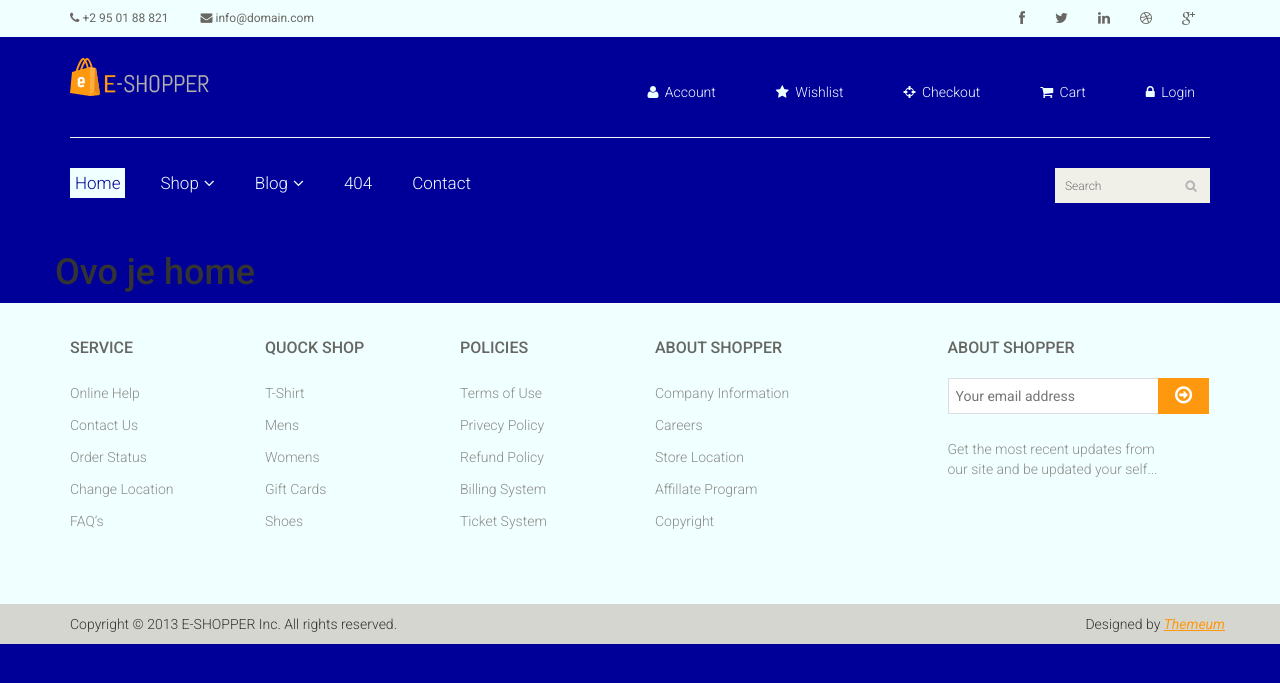
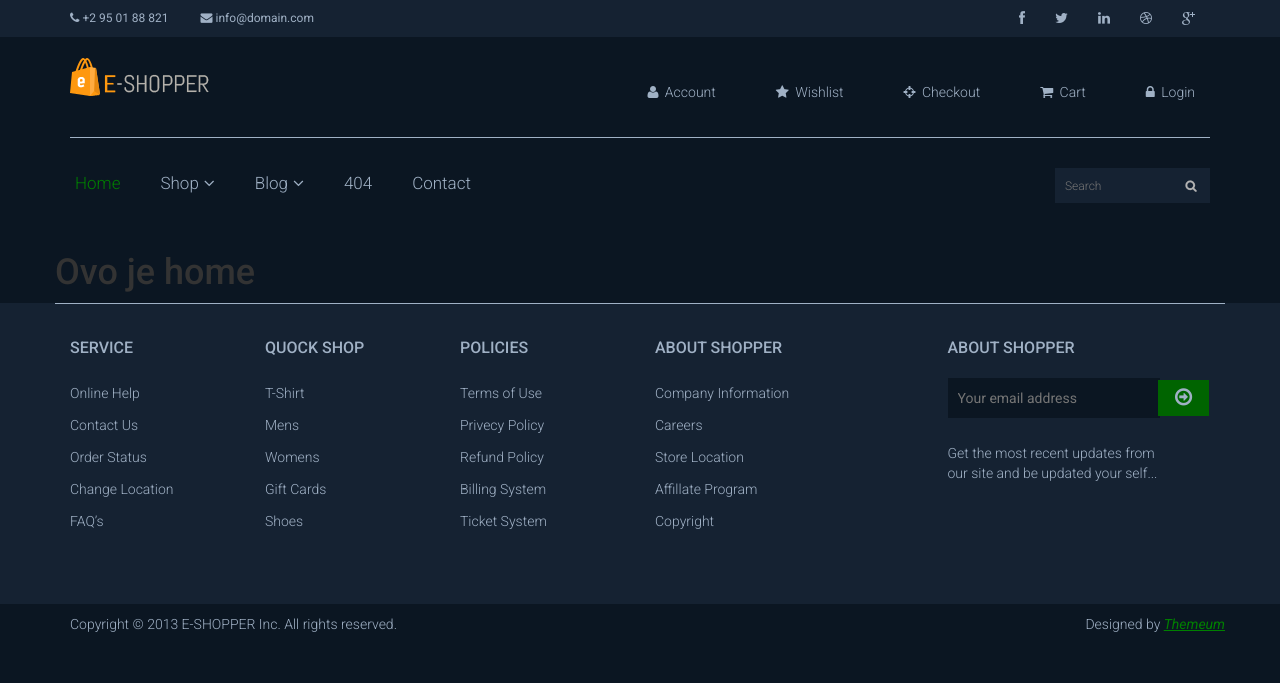
Before and after one commit to Zamachi/WebIS, a PHP site: page / in a window 1280 px wide. Shown: the top 683 px of the page. Run offline with PHP 8.4, Linux system fonts and the light colour scheme.

Commit message:
novi izgled main css
lepsi je sajt

```diff
--- a/WBISFramework/public/css/main.css
+++ b/WBISFramework/public/css/main.css
@@ -8,7 +8,7 @@
 
 body {
   font-family: 'Roboto', sans-serif;
-  background:#000099;
+  background: #0B1622;
   position: relative;
   font-weight:400px;
 }
@@ -68,7 +68,7 @@ a#scrollUp i{
 **************************/
 
 .header_top {
-  background: none repeat scroll 0 0 azure;
+  background: none repeat scroll 0 0 #152232;
 }
 
 .contactinfo ul li:first-child{
@@ -77,7 +77,7 @@ a#scrollUp i{
 
 .contactinfo ul li a{
   font-size: 12px;
-  color: #696763;
+  color: #a0b1c5;
   font-family: 'Roboto', sans-serif;
 }
 
@@ -90,7 +90,7 @@ a#scrollUp i{
 .social-icons ul li a {
   border: 0 none;
   border-radius: 0;
-  color: #696763;
+  color: #a0b1c5;
   padding:0px;
 }
 
@@ -100,44 +100,21 @@ a#scrollUp i{
 }
 
 .social-icons ul li a i {
+  background: #152232;
   padding: 11px 15px;
-   transition: all 0.9s ease 0s;
-  -moz-transition: all 0.9s ease 0s;
-  -webkit-transition: all 0.9s ease 0s;
-  -o-transition: all 0.9s ease 0s;
 }
 
 .social-icons ul li a i:hover{
-  color: #fff;
-   transition: all 0.9s ease 0s;
-  -moz-transition: all 0.9s ease 0s;
-  -webkit-transition: all 0.9s ease 0s;
-  -o-transition: all 0.9s ease 0s;
-}
-
-
-.fa-facebook:hover {
-  background: #0083C9;
-}
-
-.fa-twitter:hover  {
-	background:#5BBCEC;
-}
-
-.fa-linkedin:hover  {
-	background:#FF4518;
-}
-
-.fa-dribbble:hover  {
-	background:#90C9DC;
-}
-
-.fa-google-plus:hover  {
-	background:#CE3C2D;
+  background: #152232;
+  color: green;
+  transition: 0.6s;
+  -moz-transition: 0.6s;
+  -webkit-transition: 0.6s;
+  -o-transition: 0.6s;
 }
 
 .header-middle .container .row {
-  border-bottom: 1px solid #f5f5f5;
+  border-bottom: 1px solid #a0b1c5;
   margin-left: 0;
   margin-right: 0;
   padding-bottom: 20px;
@@ -198,8 +175,8 @@ a#scrollUp i{
 
 
 .shop-menu ul li a {
-  background: #000099;
-  color: azure;
+  background: #0B1622;
+  color: #a0b1c5;
   font-family: 'Roboto', sans-serif;
   font-size: 14px;
   font-weight: 300;
@@ -215,8 +192,8 @@ a#scrollUp i{
 
 
 .shop-menu ul li a:hover {
-	color:#000099;
-	background:azure;
+  color: green;
+  background: #0B1622;
 }
 
 
@@ -239,7 +216,7 @@ a#scrollUp i{
 }
 
 .mainmenu ul li a {
-	color: azure;
+	color: #a0b1c5;
 	font-family: 'Roboto', sans-serif;
 	font-size: 17px;
 	font-weight: 300;
@@ -248,14 +225,14 @@ a#scrollUp i{
 }
 
 .mainmenu ul li a:hover, .mainmenu ul li a.active,  .shop-menu ul li a.active{
-	background:azure;
-	color:#000099;
+	background:#0B1622;
+	color:green;
 }
 
 .search_box input {
-  background: #F0F0E9;
+  background: #152232;
   border: medium none;
-  color: #B2B2B2;
+  color: #a0b1c5;
   font-family: 'roboto';
   font-size: 12px;
   font-weight: 300;
@@ -302,7 +279,7 @@ ul.sub-menu {
 }
 
 .dropdown ul.sub-menu li .active{
-  color: #FDB45E;
+  color: green;
   padding-left: 0;
 }
 
@@ -316,11 +293,12 @@ ul.sub-menu {
 }
 
 .navbar-nav li ul.sub-menu li a{
-  color: #fff;
+  color: #a0b1c5;
 }
 
 .navbar-nav li ul.sub-menu li a:hover{
-    color: #FDB45E;
+    color: green;
+    background: none;
 }
 
 .fa-angle-down{
@@ -346,7 +324,7 @@ ul.sub-menu {
 **************************/
 
 #footer {
-  background: azure;
+  background: #152232;
 }
 
 
@@ -470,12 +448,12 @@ ul.sub-menu {
 }
 
 .footer-widget .container {
-  border-top: 1px solid #FFFFFF;
+  border-top: 1px solid #a0b1c5;
   padding-top: 15px;
 }
 
 .single-widget h2 {
-  color: #666663;
+  color: #a0b1c5;
   font-family: 'Roboto', sans-serif;
   font-size: 16px;
   font-weight: 500;
@@ -488,7 +466,7 @@ ul.sub-menu {
 }
 
 .single-widget ul li a{
-	color: #8C8C88;
+	color: #a0b1c5;
 	font-family: 'Roboto', sans-serif;
 	font-size: 14px;
 	font-weight: 300;
@@ -501,13 +479,14 @@ ul.sub-menu {
 
 .single-widget ul li a:hover{
 	background:none;
-	color:#FE980F;
+	color:green;
 }
 
 
 .searchform input {
-  border: 1px solid #DDDDDD;
-  color: #CCCCC6;
+  border: 3px solid #0B1622;
+  color: #a0b1c5;
+  background: #0B1622;
   font-family: 'Roboto', sans-serif;
   font-size: 14px;
   margin-top: 0;
@@ -518,7 +497,7 @@ ul.sub-menu {
 
 
 .searchform button {
-  background: #FE980F;
+  background: darkgreen;
   border: medium none;
   border-radius: 0;
   margin-left: -5px;
@@ -527,17 +506,17 @@ ul.sub-menu {
 }
 
 .searchform button i {
-  color: #FFFFFF;
+  color: #a0b1c5;
   font-size: 20px;
 }
 
 .searchform  button:hover,
 .searchform  button:focus{
-	background-color:#FE980F;
+	background-color:green;
 }
 
 .searchform p {
-  color: #8C8C88;
+  color: #a0b1c5;
   font-family: 'Roboto', sans-serif;
   font-size: 14px;
   font-weight: 300;
@@ -545,19 +524,19 @@ ul.sub-menu {
 }
 
 .footer-bottom {
-  background: #D6D6D0;
+  background:  #0B1622;
   padding-top: 10px;
 }
 
 .footer-bottom p {
-  color: #363432;
+  color: #a0b1c5;
   font-family: 'Roboto', sans-serif;
   font-weight: 300;
   margin-left: 15px;
 }
 
 .footer-bottom p span a {
-  color: #FE980F;
+  color: green;
   font-style: italic;
   text-decoration: underline;
 }
@@ -899,7 +878,6 @@ h2.title {
   transition: height 500ms ease 0s;
   width: 100%;
   display: block;
-  opacity:;
 }
 
 .single-products:hover .product-overlay {
@@ -2106,7 +2084,7 @@ h2.title {
 .pagination-area
 .pagination li a:hover,
 .pagination-area
-.pagination li .active {
+.pagination li  {
   background:#FE980F;
   color: #fff
 }
```
